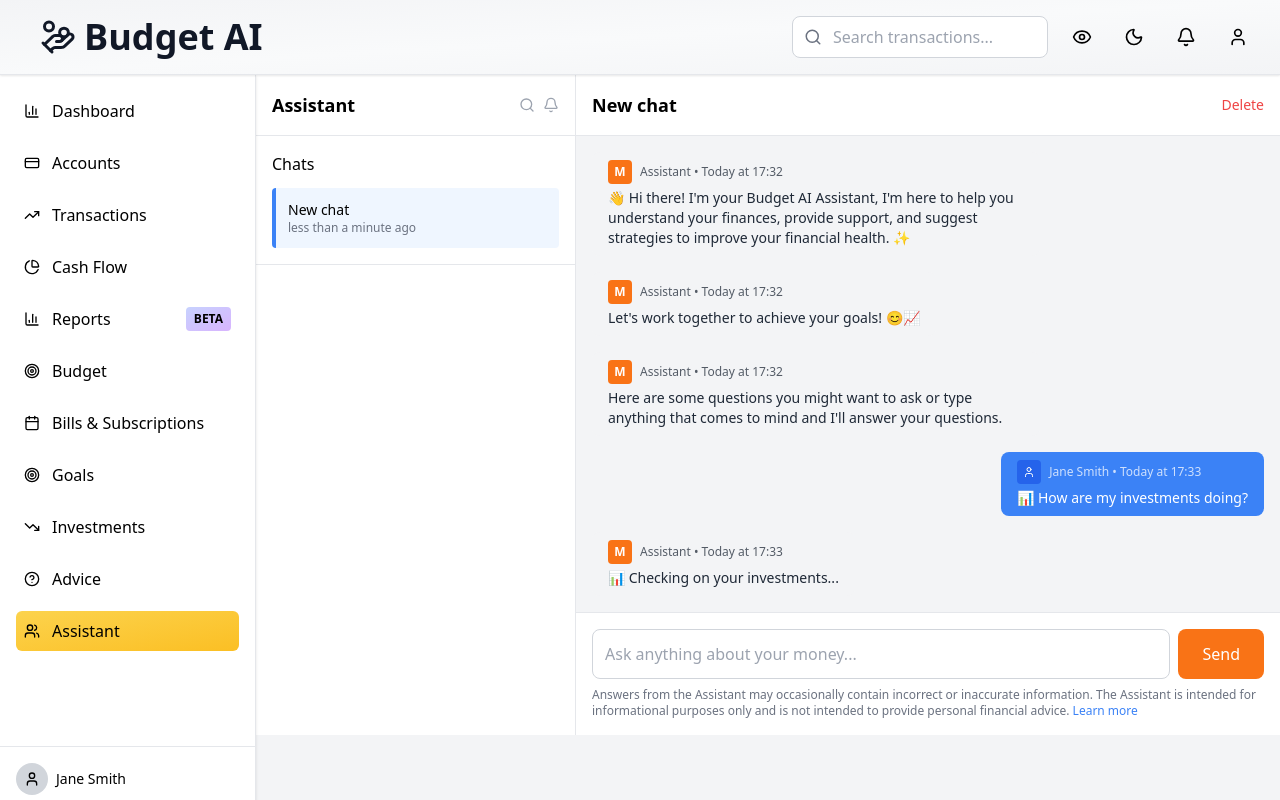
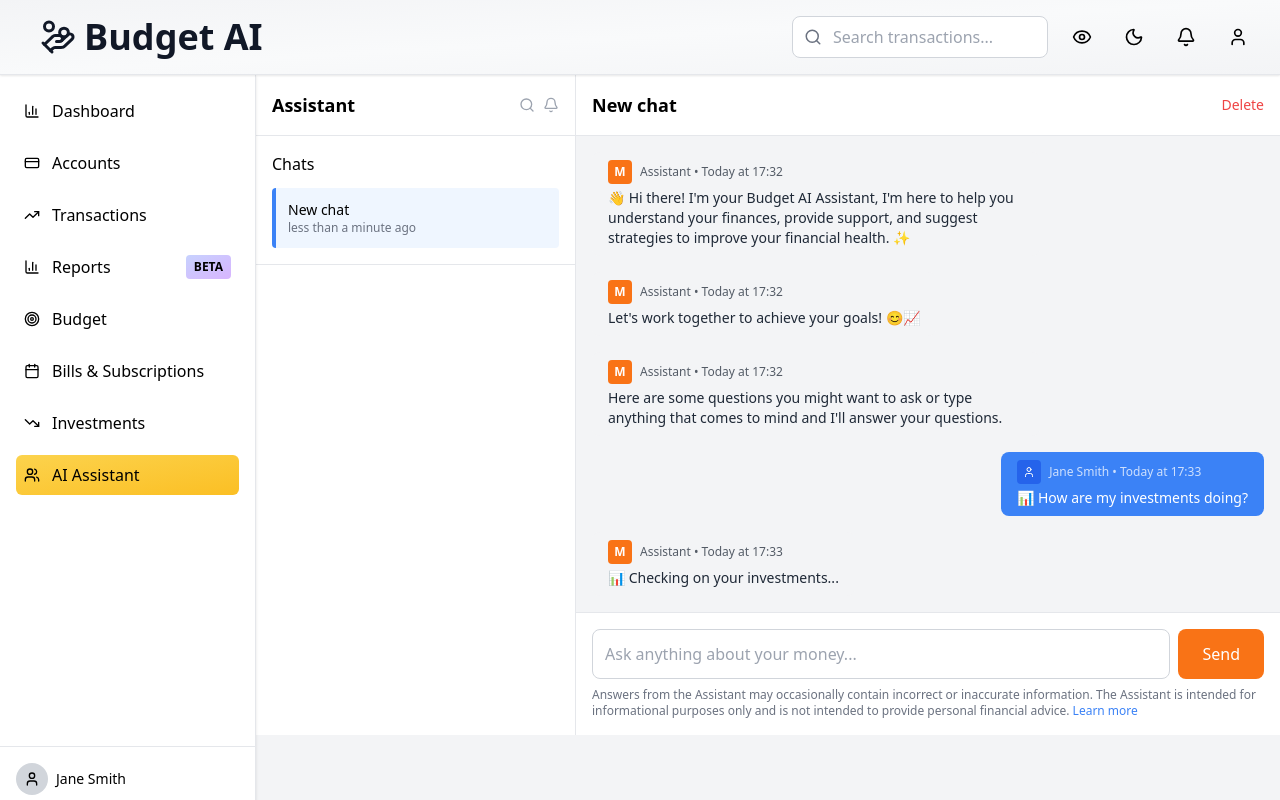
Before and after one commit to Atharva0920/Budget_AI, a React (Create React App) app in the folder client/: page /assistant in a window 1280 px wide. Built offline with nearby package versions, Linux system fonts and the light colour scheme.

Commit message:
Deprioritize CashFlow/Goals pages
- Removed CashFlow and Goals pages
- Goals can be tracked via Budget Page
- Updated navigation components to reflect page
    removals
- Adjusted routes and recurring page accordingly

```diff
--- a/client/src/components/ui/NavigationHeader.jsx
+++ b/client/src/components/ui/NavigationHeader.jsx
@@ -1,6 +1,6 @@
 import React from 'react';
 import { Search, Bell, User, Eye, EyeOff, Sun, Moon, Menu, X, HandCoins } from 'lucide-react';
-import { ThemeContext } from '../../contexts/ThemeContext';
+import { useTheme } from '../../hooks/useTheme';
 
 export function NavigationHeader({ onMenuClick, isMenuOpen }) {
     const {
@@ -8,7 +8,7 @@ export function NavigationHeader({ onMenuClick, isMenuOpen }) {
         toggleDarkMode,
         privateMode,
         togglePrivateMode
-    } = React.useContext(ThemeContext);
+    } = useTheme();
     return (
         <header
             className={`${darkMode ? 'bg-gray-800 border-gray-700 shadow drop-shadow-sm' : 'bg-gradient-to-br from-gray-100 via-gray-50 to-gray-100 border-gray-200 shadow drop-shadow-sm'
--- a/client/src/components/ui/SideNavBar.jsx
+++ b/client/src/components/ui/SideNavBar.jsx
@@ -1,22 +1,19 @@
-import React, { useContext, useState } from 'react';
-import { HandCoins, BarChart3, CreditCard, TrendingUp, X, Menu, Users, Calendar, Target, TrendingDown, PieChart, HelpCircle, User } from 'lucide-react';
+
+import { BarChart3, CreditCard, TrendingUp, Users, Calendar, Target, TrendingDown, User } from 'lucide-react';
 import { NavLink } from 'react-router-dom';
-import { ThemeContext } from '../../contexts/ThemeContext';
+import { useTheme } from '../../hooks/useTheme';
 
 const Home = ({ closeMenu }) => {
-    const{darkMode} = useContext(ThemeContext)
+    const{darkMode} = useTheme();
     const navigationItems = [
         { icon: BarChart3, label: 'Dashboard', path: '/dashboard' },
         { icon: CreditCard, label: 'Accounts', path: '/accounts' },
         { icon: TrendingUp, label: 'Transactions', path: '/transactions' },
-        { icon: PieChart, label: 'Cash Flow', path: '/cash-flow' },
         { icon: BarChart3, label: 'Reports', path: '/reports', badge: 'BETA' },
         { icon: Target, label: 'Budget', path: '/budget' },
         { icon: Calendar, label: 'Bills & Subscriptions', path: '/recurring' },
-        { icon: Target, label: 'Goals', path: '/goals' },
         { icon: TrendingDown, label: 'Investments', path: '/investments' },
-        { icon: HelpCircle, label: 'Advice', path: '/advice' },
-        { icon: Users, label: 'Assistant', path: '/assistant' }
+        { icon: Users, label: 'AI Assistant', path: '/assistant' }
     ];
 
     return (
--- a/client/src/pages/CashFlow.jsx
+++ /dev/null
@@ -1,10 +0,0 @@
-export default function CashFlow() {
-    return (
-        <div>
-            <h1>Cash Flow</h1>
-            <p>Welcome to your cash flow page! Here you can monitor your income and expenses  to understand your financial health.</p>
-            <p>Use the navigation menu to access different sections of your cash flow management tools.</p>
-            <p>Need help? Visit our <a href="/about">About Us</a> page to learn more about Budget AI and how we can assist you.</p>
-        </div>
-    );
-}
--- a/client/src/pages/Goals.jsx
+++ /dev/null
@@ -1,11 +0,0 @@
-export default function Investments() {
-    return (
-        <div>
-            <h1>Investments</h1>
-            <p>Welcome to your investments page! Here you can manage your investment portfolio, track performance, and explore new opportunities.</p>
-            <p>Use the navigation menu to access different sections of your investment management tools.</p>
-            <p>Need help? Visit our <a href="/about">About Us</a> page to learn more about Budget AI and how we can assist you.</p>
-            <p>Back to <a href="/">home page</a>.</p>
-        </div>
-    );
-}
--- a/client/src/pages/Recurring.jsx
+++ b/client/src/pages/Recurring.jsx
@@ -1,7 +1,7 @@
-import { useContext } from "react";
-import { ThemeContext } from "../contexts/ThemeContext";
+import { useTheme } from "../hooks/useTheme";
+
 const Recurring = () => {
-    const { darkMode, privateMode } = useContext = { ThemeContext }
+    const { darkMode, privateMode } = useTheme();
     return (
         <div className={`min-h-screen transition-colors duration-300 ${darkMode ? 'dark bg-gray-900' : 'bg-gray-50'}`}>
             <div className={`transition-all duration-300`}>
--- a/client/src/routes/AppRoutes.jsx
+++ b/client/src/routes/AppRoutes.jsx
@@ -8,12 +8,10 @@ import ProtectedRoute from './ProtectedRoute';
 import Accounts from '../pages/Accounts';
 import Budget from '../pages/Budget';
 import Dashboard from '../pages/Dashboard';
-import Goals from '../pages/Goals';
 import Investments from '../pages/Investments';
 import Layout from './Layout';
 import Recurring from '../pages/Recurring';
 import Assistant from '../pages/Assistant';
-import CashFlow from '../pages/CashFlow';
 import Reports from '../pages/Reports';
 import Transactions from '../pages/Transactions';
 
@@ -35,12 +33,10 @@ export default function AppRoutes() {
                 <Route path="accounts" element={<Accounts />} />
                 <Route path="transactions" element={<Transactions />} />
                 <Route path="budget" element={<Budget />} />
-                <Route path="goals" element={<Goals />} />
                 <Route path="investments" element={<Investments />} />
                 <Route path="reports" element={<Reports />} />
                 <Route path="recurring" element={<Recurring />} />
                 <Route path="assistant" element={<Assistant />} />
-                <Route path="cash-flow" element={<CashFlow />} />
             </Route>
             {/* Fallback */}
             <Route path="*" element={<NotFound />} />
```
